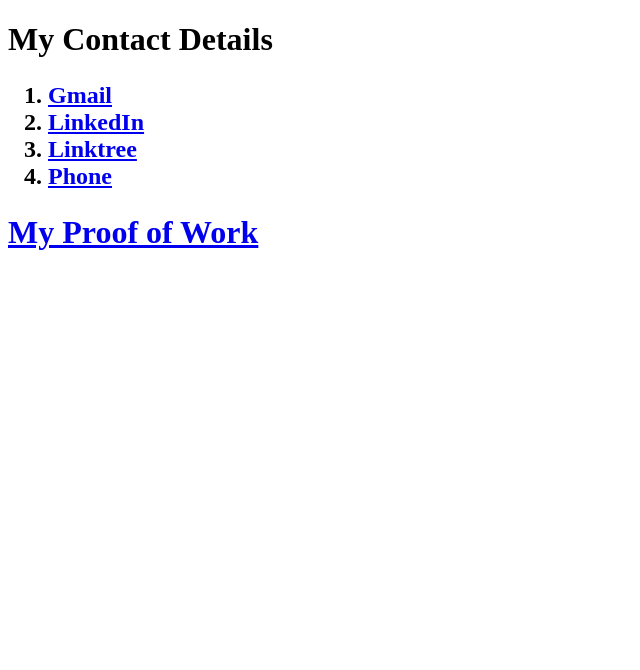
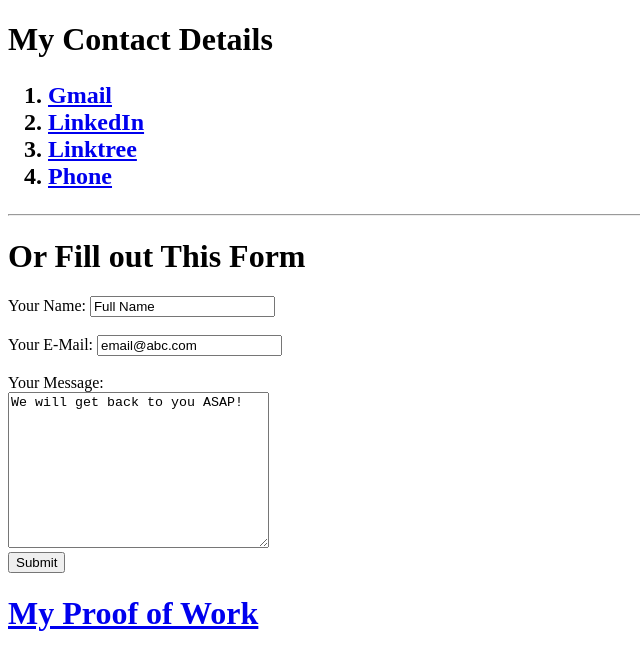
Before and after one commit to 0xSaksham/online-cv, a plain HTML site: page contact.html in a window 1280 px wide. Shown: the whole page, without its empty margins (0-640 px from the left). Drawn offline with Linux system fonts and the light colour scheme.

Commit message:
Updated contact.html
added forms and stuff

```diff
--- a/contact.html
+++ b/contact.html
@@ -13,12 +13,25 @@
       <li><a href="mailto:sakshamgupta.ai@gmail.com">Gmail</a></li>
       <li><a href="https://www.linkedin.com/in/saksham-gupta-00a98221a/">LinkedIn</a></li>
       <li><a href="https://linktr.ee/0xSaksham">Linktree</a></li>
-      <li><a href="tel:+918447999145">Phone</li>
+      <li><a href="tel:+918447999145">Phone</a></li>
 
     </ol>
+  </h2>
+  <hr>
 
+  <h1>Or Fill out This Form </h1>
 
-  </h2>
+  <form  action="mailto:sakshamgupta.ai@gmail.com" method="post" enctype="text/plain">
+
+    <label>Your Name:</label>
+    <input type="text" name="yourName" value="Full Name"> <br> <br>
+    <label>Your E-Mail:</label>
+    <input type="email" name="yourEmail" value="email@abc.com"> <br><br>
+    <label>Your Message:</label> <br>
+    <textarea name="yourMessage" rows="10" cols="30">We will get back to you ASAP!</textarea><br>
+    <input type="submit" name="submit" value="Submit">
+
+  </form>
 
   <h1><a href="https://fueler.io/sakshamstwt">My Proof of Work </a> </h1>
 
```
